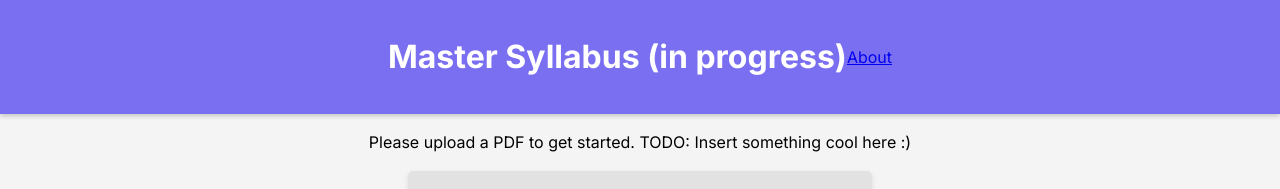
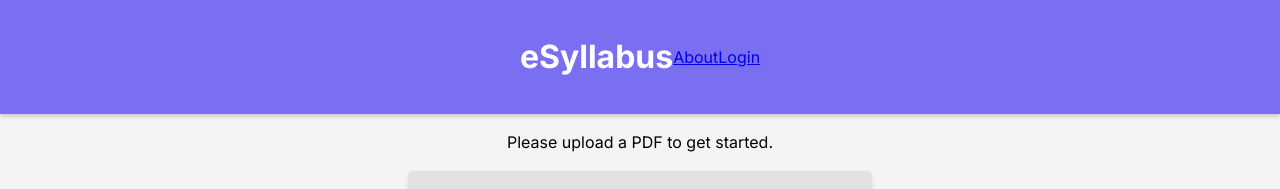
Before and after one commit to Seraclin/syllabus, a Next.js app in the folder ReactWebsite/syllabus-main/: page / in a window 1280 px wide. Shown: the top 189 px of the page. Built offline with nearby package versions, Linux system fonts and the light colour scheme; no server answers.

Commit message:
Aesthetic Changes

```diff
--- a/ReactWebsite/syllabus-main/src/app/page.js
+++ b/ReactWebsite/syllabus-main/src/app/page.js
@@ -16,10 +16,11 @@ export default function Home() {
   return (
     <>
       <header className="title-bar">
-        <h1 className='title-bar-text'>Master Syllabus (in progress)</h1>
+        <h1 className='title-bar-text'>eSyllabus</h1>
         <a href="https://github.com/Seraclin/syllabus">About</a>
+        <a href='/login/page.js'>Login</a>
       </header>
-      <p>Please upload a PDF to get started. TODO: Insert something cool here :)</p>
+      <p>Please upload a PDF to get started.</p>
       <div>
         <UploadButton />
         <DownloadButton fileName="test1.ics"/>
```
Also changed, not shown: 1 other file (tests, documents, lock files or other folders).
